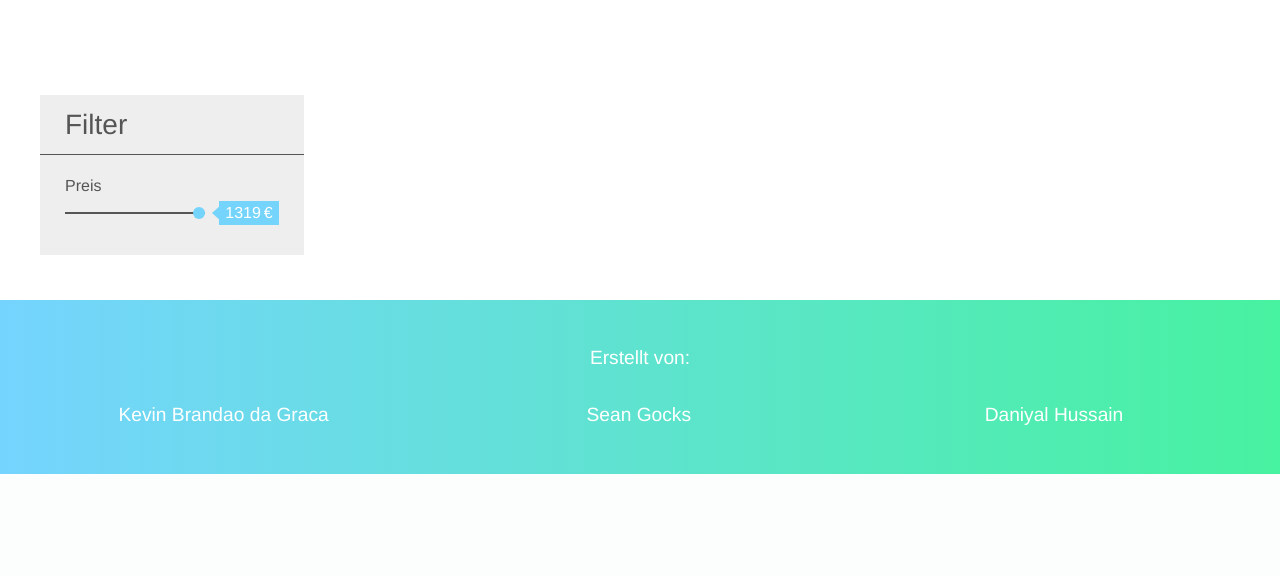
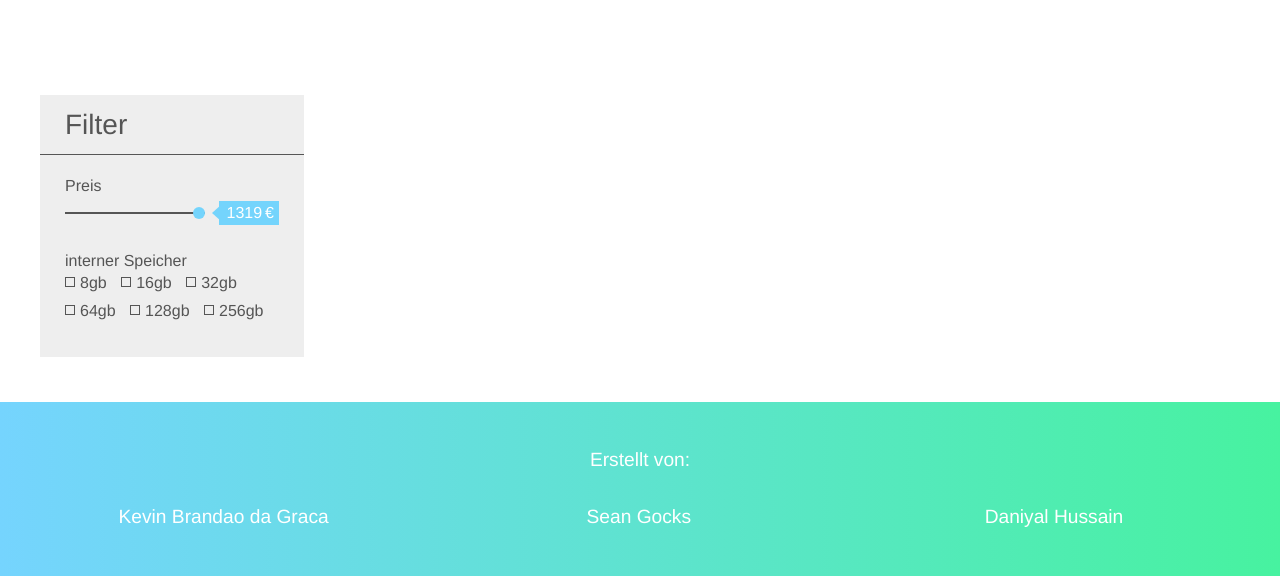
Before and after one commit to hawmember/Smartphone-Portal, a PHP site: page /filter.html in a window 1280 px wide. Shown: the part 399-975 px from the top of the page. Before the commit the page ends 873 px from the top, so only its background shows below. Run offline with PHP 8.4, Linux system fonts and the light colour scheme.

Commit message:
Checkboxes gestyled

```diff
--- a/css/main.css
+++ b/css/main.css
@@ -682,10 +682,11 @@ a.underline:hover:after {
     width: 100%;
     padding: 20px 25px;
 }
-.filter-panel .filter-inner .filter-form div {
+.filter-panel .filter-inner .filter-form div:first-child {
     width: 100%;
+    margin-bottom: 25px;
 }
-.filter-panel .filter-inner .filter-form div label {
+.filter-panel .filter-inner .filter-form div label.blocked-label {
     display: block;
 }
 
@@ -786,6 +787,7 @@ input[type=range].filter-range:focus::-ms-fill-upper {
     margin-left: 8px;
     float: right;
     margin-top: 3px;
+    text-align: right;
 }
 .filter-range-value:before {
     position: absolute;
@@ -802,6 +804,60 @@ input[type=range].filter-range:focus::-ms-fill-upper {
     content: ' €';
     display: inline-block;
     margin-left: 3px;
+}
+
+/* Checkbox */
+.control {
+    display: inline-block;
+    position: relative;
+    padding-left: 15px;
+    margin-bottom: 5px;
+    padding-top: 0px;
+    cursor: pointer;
+    margin-right: 10px;
+}
+.control:last-child {
+    margin-right: 0px;
+}
+.control input {
+    position: absolute;
+    z-index: -1;
+    opacity: 0;
+}
+.control_indicator {
+    position: absolute;
+    top: 5px;
+    left: 0;
+    height: 10px;
+    width: 10px;
+    background: #eee;
+    border: 1px solid #555;
+    border-radius: 0px;
+}
+.control:hover input ~ .control_indicator,
+.control input:focus ~ .control_indicator {
+    background: #ddd;
+}
+.control input:checked ~ .control_indicator {
+    background: #74d4fc;
+}
+.control_indicator:after {
+    box-sizing: unset;
+    content: '';
+    position: absolute;
+    display: none;
+}
+.control input:checked ~ .control_indicator:after {
+    display: block;
+}
+.control-checkbox .control_indicator:after {
+    left: 2px;
+    top: 0px;
+    width: 2px;
+    height: 5px;
+    border: solid #ffffff;
+    border-width: 0 2px 2px 0;
+    transform: rotate(45deg);
 }
 
 
--- a/filter.html
+++ b/filter.html
@@ -44,10 +44,37 @@
                             <div class="filter-inner">
                                 <form class="filter-form">
                                     <div class="filter-pre range-slider">
-                                        <label>Preis</label>
+                                        <label class="blocked-label">Preis</label>
                                         <input class="filter-range" type="range" value="1319" min="269" max="1319">
                                         <span class="filter-range-value">0</span>
                                         <div class="clearfix"></div>
+                                    </div>
+                                    <div class="filter-spe">
+                                        <label class="blocked-label">interner Speicher</label>
+                                        <label class="control control-checkbox">
+                                            8gb<input type="checkbox" />
+                                            <div class="control_indicator"></div>
+                                        </label>
+                                        <label class="control control-checkbox">
+                                            16gb<input type="checkbox" />
+                                            <div class="control_indicator"></div>
+                                        </label>
+                                        <label class="control control-checkbox">
+                                            32gb<input type="checkbox" />
+                                            <div class="control_indicator"></div>
+                                        </label>
+                                        <label class="control control-checkbox">
+                                            64gb<input type="checkbox" />
+                                            <div class="control_indicator"></div>
+                                        </label>
+                                        <label class="control control-checkbox">
+                                            128gb<input type="checkbox" />
+                                            <div class="control_indicator"></div>
+                                        </label>
+                                        <label class="control control-checkbox">
+                                            256gb<input type="checkbox" />
+                                            <div class="control_indicator"></div>
+                                        </label>
                                     </div>
                                 </form>
                             </div>
```
